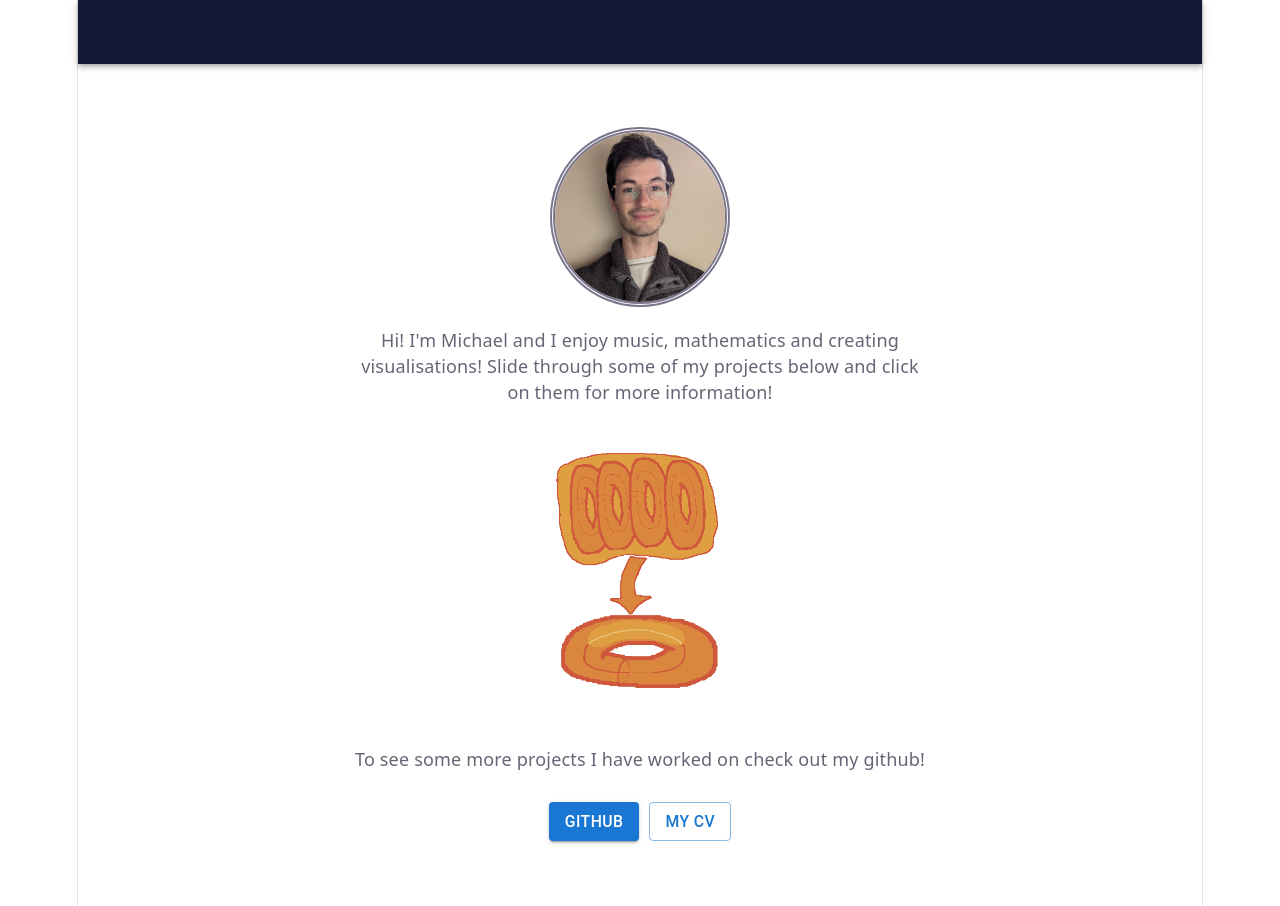
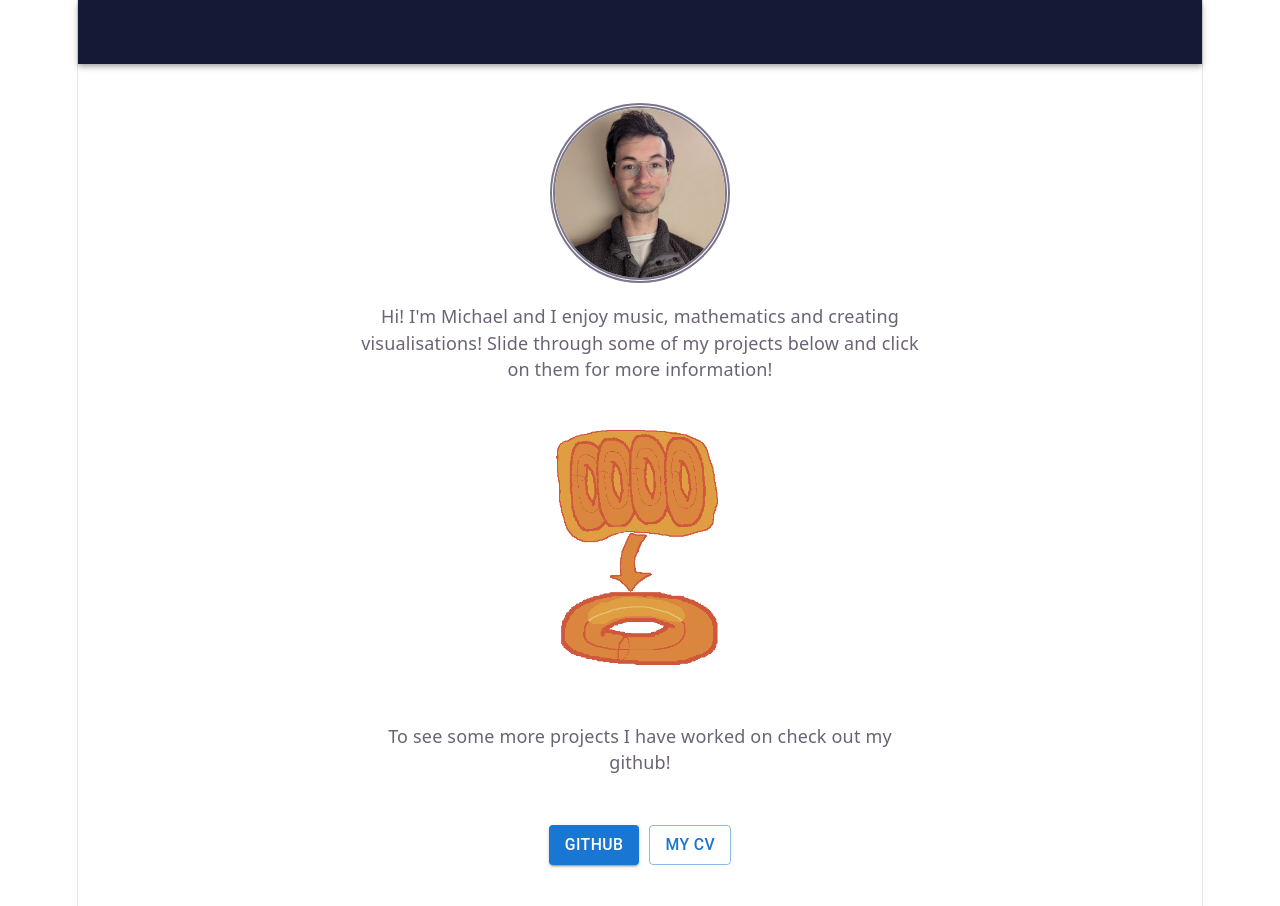
Before and after one commit to mcwiga/mcwiga.github.io, a React (Vite) app: page / in a window 1280 px wide. Shown: the top 906 px of the page. Built offline with nearby package versions, Linux system fonts and the light colour scheme.

Commit message:
Fix styling

```diff
--- a/package.json
+++ b/package.json
@@ -10,7 +10,7 @@
     "lint": "eslint .",
     "preview": "vite preview",
     "predeploy": "npm run build",
-    "deploy": "gh-pages -d build"
+    "deploy": "gh-pages -d dist"
   },
   "dependencies": {
     "@emotion/react": "^11.14.0",
--- a/src/components/HomeComponent/HomeComponent.tsx
+++ b/src/components/HomeComponent/HomeComponent.tsx
@@ -195,7 +195,10 @@ export function HomeComponent() {
         them for more information!
       </div>
       <EmblaCarousel></EmblaCarousel>
-      <div className="contentArea">
+      <div
+        className="contentArea"
+        style={{ width: "50%", paddingBottom: "20px" }}
+      >
         To see some more projects I have worked on check out my github!
       </div>
       <div className="buttons">
```
